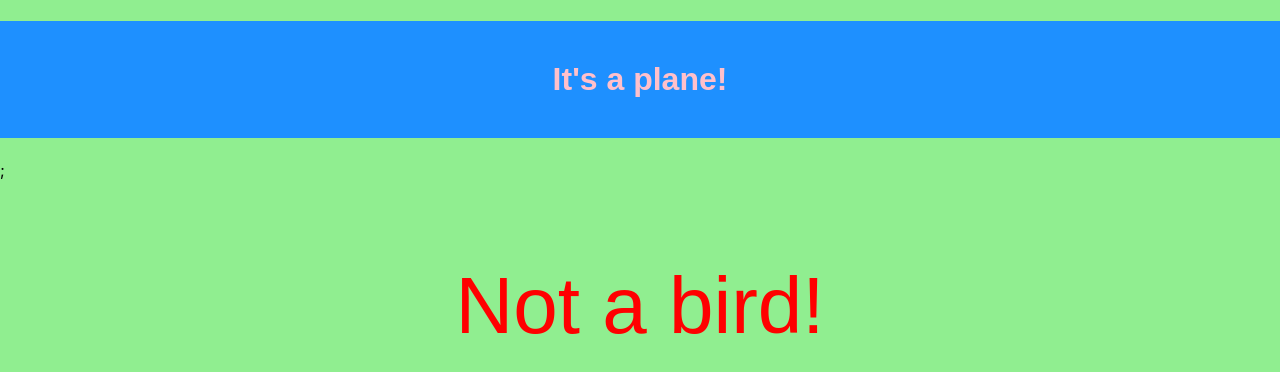
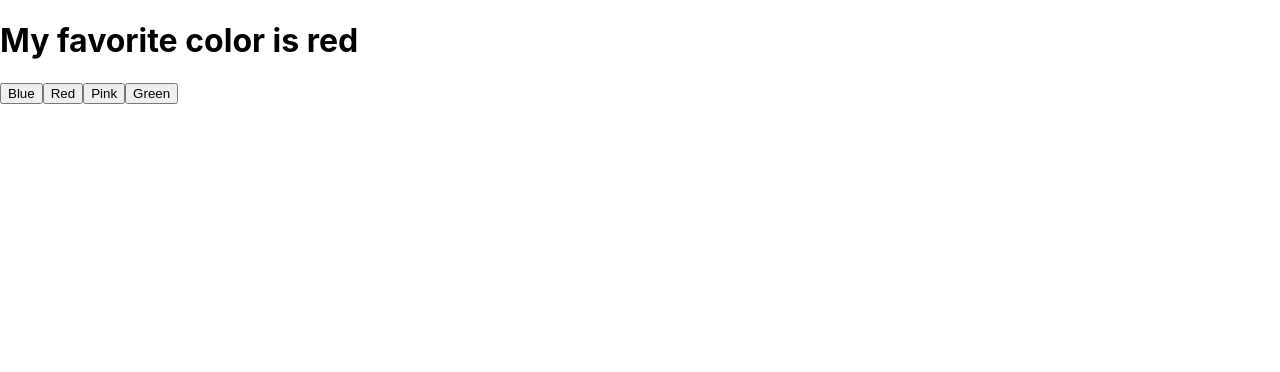
Before and after one commit to maribelcuales/React-Review-Project, a React (Create React App) app: page / in a window 1280 px wide. Shown: the top 372 px of the page. Built offline with nearby package versions, Linux system fonts and the light colour scheme.

Commit message:
Created FavoriteColor component and render it to root.

```diff
--- /dev/null
+++ b/src/Color/FavoriteColor.js
@@ -0,0 +1,29 @@
+import React, { useState } from 'react';
+
+function FavoriteColor() {
+  const [color, setColor] = useState("red");
+
+  return (
+    <div>
+      <h1>My favorite color is {color}</h1>
+      <button
+        type="button"
+        onClick={() => setColor("blue")}
+      >Blue</button>
+      <button
+        type="button"
+        onClick={() => setColor("red")}
+      >Red</button>
+      <button
+        type="button"
+        onClick={() => setColor("pink")}
+      >Pink</button>
+      <button
+        type="button"
+        onClick={() => setColor("green")}
+      >Green</button>
+    </div>
+  );
+}
+
+export default FavoriteColor;
--- a/src/index.js
+++ b/src/index.js
@@ -3,12 +3,12 @@
 import './index.css';
 // import App from './App';
 //import TodoApp from './Todos/TodoApp.js';
-import Plane from './Plane/Plane.js';
+import FavoriteColor from './Color/FavoriteColor.js';
 
 //const cars = ['Ford', 'BMW', 'Audi'];
 
 ReactDOM.render(
-  <Plane />,
+  <FavoriteColor />,
   //<App />,
   //<Header favCol="yellow"/>,
   //<GarageCars cars={cars}/>,
```
